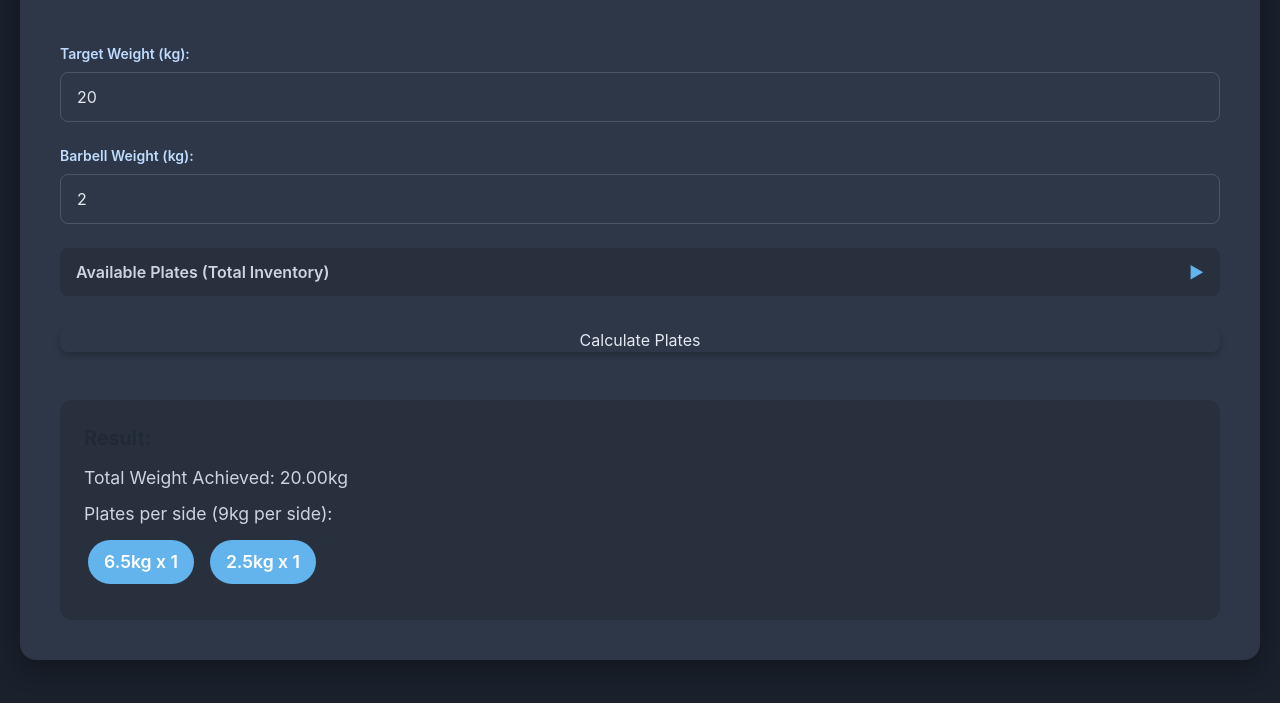
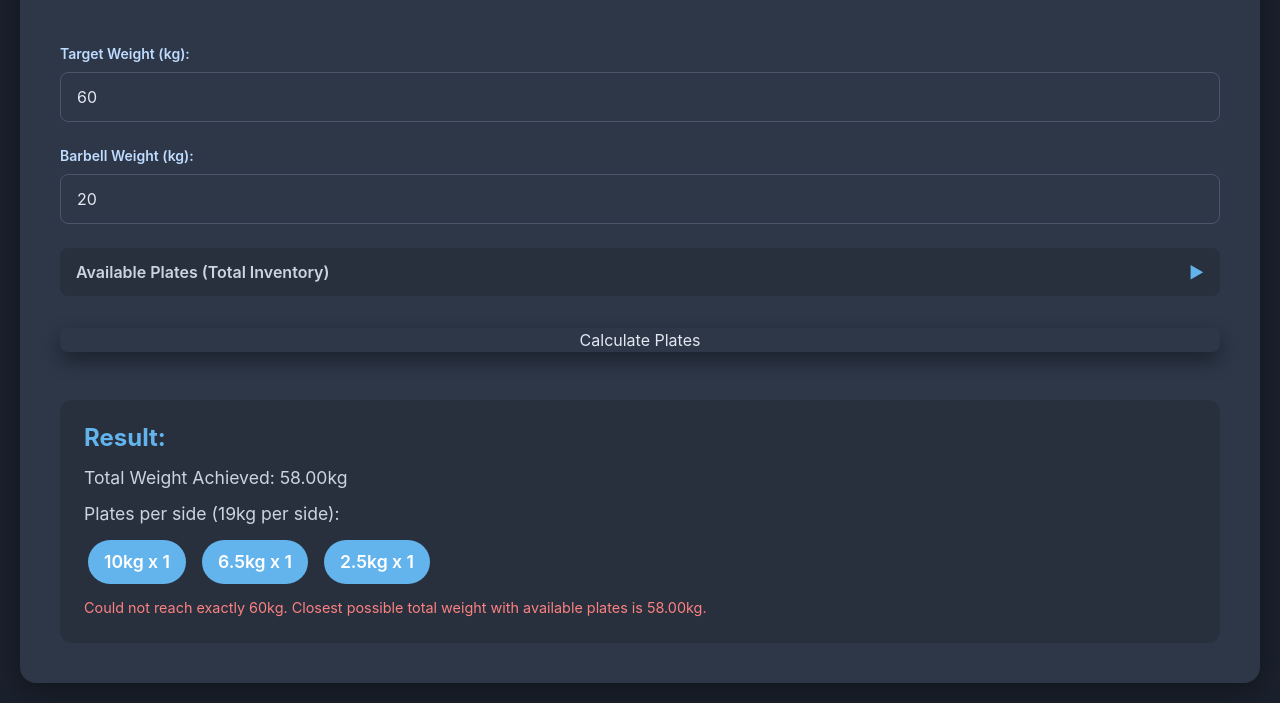
Before and after one commit to jakmar86/barbell-plate-calculator, a plain HTML site: page index.html in a window 1280 px wide. Shown: the part 104-807 px from the top of the page. Drawn offline with nearby package versions, Linux system fonts and the light colour scheme.

Commit message:
Update index.html

```diff
--- a/index.html
+++ b/index.html
@@ -48,22 +48,24 @@
             box-shadow: 0 0 0 3px rgba(99, 179, 237, 0.25); /* Light blue shadow */
         }
         button {
-            background-color: #4299e1; /* Blue button */
-            color: #ffffff;
-            padding: 0.75rem 1.5rem;
+            background-color: #A7D9FF; /* Even lighter, more vibrant blue for the button */
+            color: #1a202c; /* Dark text for contrast */
+            padding: 1rem 2rem; /* Increased padding for larger button */
             border-radius: 0.5rem;
-            font-weight: 600;
+            font-weight: 700; /* Bolder text */
+            font-size: 1.125rem; /* Slightly larger font */
             cursor: pointer;
-            transition: background-color 0.2s ease-in-out, transform 0.1s ease-in-out;
-            box-shadow: 0 4px 6px rgba(0, 0, 0, 0.2); /* Darker shadow */
+            transition: background-color 0.2s ease-in-out, transform 0.1s ease-in-out, box-shadow 0.2s ease-in-out;
+            box-shadow: 0 8px 20px rgba(0, 0, 0, 0.4); /* More prominent shadow in default state */
         }
         button:hover {
-            background-color: #3182ce; /* Darker blue on hover */
-            transform: translateY(-1px);
+            background-color: #63b3ed; /* Slightly darker light blue on hover */
+            transform: translateY(-2px); /* Lift effect */
+            box-shadow: 0 10px 25px rgba(0, 0, 0, 0.5); /* Even more prominent shadow on hover */
         }
         button:active {
             transform: translateY(0);
-            box-shadow: none;
+            box-shadow: 0 4px 10px rgba(0, 0, 0, 0.2);
         }
         .result-box {
             background-color: #28303d; /* Even darker for results box */
@@ -73,6 +75,12 @@
             font-size: 1.1rem;
             color: #cbd5e0; /* Lighter text */
             line-height: 1.6;
+        }
+        .result-box h2 { /* Targeting the result heading */
+            color: #63b3ed; /* Vibrant blue for the result heading */
+            font-weight: 700; /* Make it bolder */
+            font-size: 1.5rem; /* Slightly larger font for clarity */
+            margin-bottom: 0.75rem; /* Adjust margin for spacing */
         }
         .error-message {
             color: #fc8181; /* Lighter red for errors */
@@ -221,12 +229,12 @@
         <!-- Input Section -->
         <div class="input-group">
             <label for="targetWeight" class="block text-blue-200 text-sm font-semibold mb-2">Target Weight (kg):</label>
-            <input type="number" id="targetWeight" placeholder="e.g., 100" class="w-full" min="0" value="20">
+            <input type="number" id="targetWeight" placeholder="e.g., 100" class="w-full" min="0" value="60">
         </div>
 
         <div class="input-group">
             <label for="barbellWeight" class="block text-blue-200 text-sm font-semibold mb-2">Barbell Weight (kg):</label>
-            <input type="number" id="barbellWeight" placeholder="e.g., 20" class="w-full" min="0" value="2">
+            <input type="number" id="barbellWeight" placeholder="e.g., 20" class="w-full" min="0" value="20">
         </div>
 
         <div class="input-group">
```
